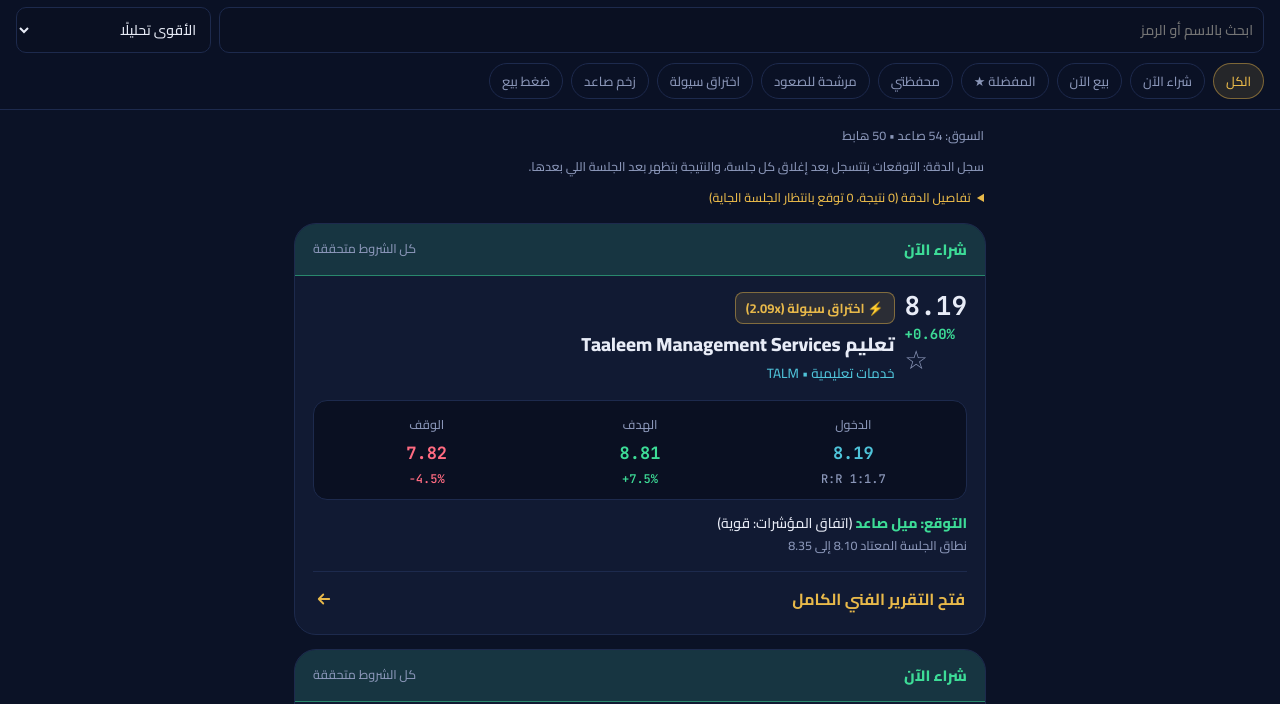
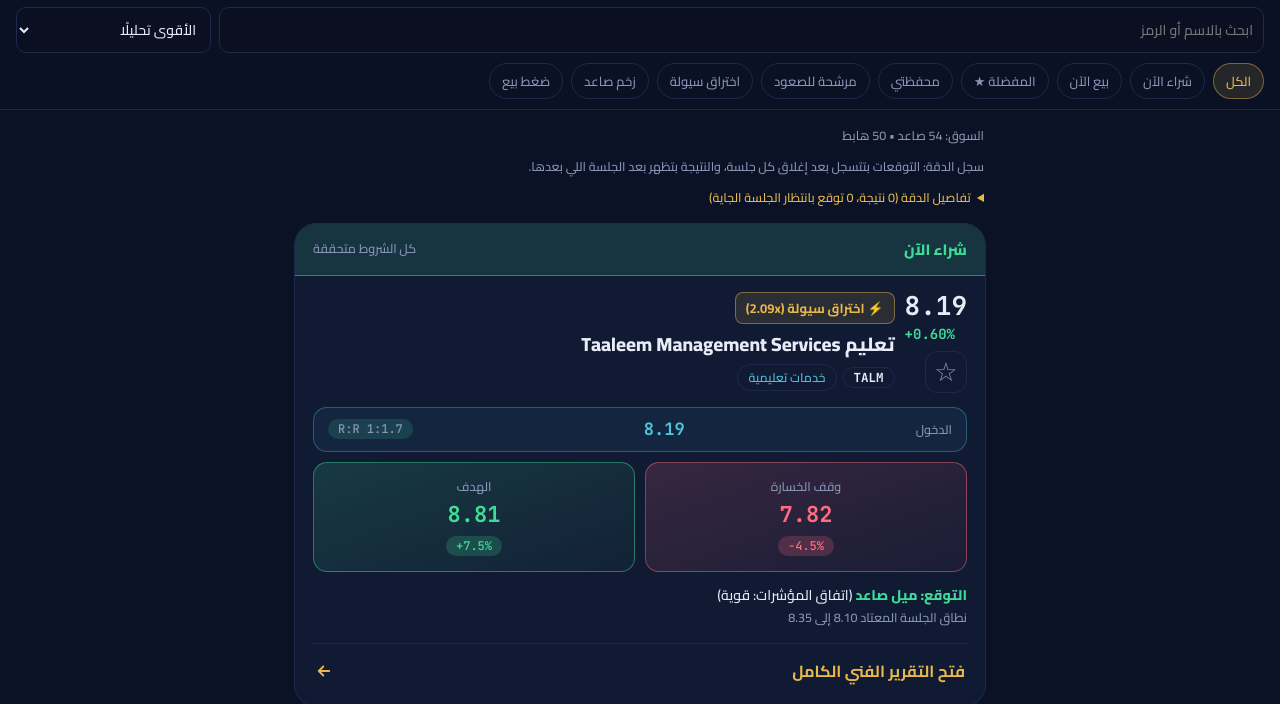
Before and after one commit to hassanelaidy94-cyber/egx-radar, a plain HTML site: page index.html in a window 1280 px wide. Shown: the part 96-800 px from the top of the page. Drawn offline with Linux system fonts and the light colour scheme; no server answers.

Commit message:
Add files via upload

```diff
--- a/index.html
+++ b/index.html
@@ -54,12 +54,27 @@
   .badge.none{color:var(--mute);background:transparent;border-color:var(--line)}
   .name{font-size:19px;font-weight:800;line-height:1.35;overflow-wrap:anywhere}
   .meta{font-size:13.5px;color:var(--cyan);margin-top:2px}
+  .meta span:first-child{color:var(--text);font-family:'JetBrains Mono',monospace;font-weight:700}
   .px{text-align:left;flex:0 0 auto}
   .price{font-size:26px;line-height:1.1;transition:color .4s}
   .price.up{color:var(--up)} .price.down{color:var(--down)}
   .chg{font-size:14px;margin-top:4px}
   .chg.up{color:var(--up)} .chg.down{color:var(--down)} .chg.flat{color:var(--flat)}
-  .levels{display:grid;grid-template-columns:repeat(3,1fr);background:var(--inset);border:1px solid var(--line);border-radius:14px;margin-top:14px;padding:12px 6px;text-align:center}
+  .levels{display:grid;grid-template-columns:1fr 1fr;gap:10px;margin-top:14px}
+  .lv{border-radius:14px;padding:12px 8px;text-align:center;border:1px solid var(--line);background:var(--inset)}
+  .lv.entry{grid-column:1/-1;display:flex;align-items:center;justify-content:space-between;gap:10px;padding:10px 14px;text-align:right;border-color:rgba(79,195,217,.35);background:rgba(79,195,217,.07)}
+  .lv.entry small{margin:0}
+  .lv.stop{border-color:rgba(255,107,129,.45);background:linear-gradient(160deg,rgba(255,107,129,.16),rgba(255,107,129,.04))}
+  .lv.target{border-color:rgba(61,220,151,.45);background:linear-gradient(160deg,rgba(61,220,151,.16),rgba(61,220,151,.04))}
+  .lv.stop .num,.lv.target .num{font-size:22px;display:block}
+  .lv.stop em,.lv.target em{display:inline-block;margin-top:6px;padding:2px 10px;border-radius:99px;font-size:12px}
+  .lv.stop em{background:rgba(255,107,129,.2)}.lv.target em{background:rgba(61,220,151,.2)}
+  .lv.entry em{margin:0;padding:2px 10px;border-radius:99px;background:rgba(61,220,151,.15);color:var(--up);font-size:12px;order:3}
+  .pl:not(:empty){padding:9px 12px;border-radius:12px;border:1px solid var(--gold-line);background:var(--gold-bg);color:var(--text)}
+  .pl.up:not(:empty){border-color:rgba(61,220,151,.45);background:rgba(61,220,151,.08)}.pl.down:not(:empty){border-color:rgba(255,107,129,.45);background:rgba(255,107,129,.08)}
+  .card .star{border:1px solid var(--line);border-radius:12px;width:42px;height:42px;display:grid;place-items:center;margin-top:8px;padding:0}
+  .card .star[aria-pressed=true]{border-color:var(--gold-line);background:var(--gold-bg)}
+  .meta span{display:inline-block;border:1px solid var(--line);border-radius:99px;padding:1px 10px;margin:4px 0 0 6px;font-size:12.5px}
   .lv small{display:block;color:var(--mute);font-size:12.5px;margin-bottom:2px}
   .lv .num{font-size:17px}
   .lv em{display:block;font-style:normal;font-size:12px;margin-top:3px;direction:ltr;font-family:'JetBrains Mono',monospace}
@@ -435,8 +450,8 @@ function buildCard(u) {
     </div>
     <div class="levels">
       <div class="lv entry"><small>الدخول</small><span class="num" data-r="entry"></span><em data-r="rr2"></em></div>
+      <div class="lv stop"><small>وقف الخسارة</small><span class="num" data-r="stop"></span><em data-r="sp"></em></div>
       <div class="lv target"><small>الهدف</small><span class="num" data-r="target"></span><em data-r="tp"></em></div>
-      <div class="lv stop"><small>الوقف</small><span class="num" data-r="stop"></span><em data-r="sp"></em></div>
     </div>
     <div class="pl" data-r="pl"></div>
     <div class="warnl" data-r="warn"></div>
@@ -474,7 +489,8 @@ function buildCard(u) {
       <ul class="why" data-r="why"></ul>
     </div>`;
   el.querySelector('.name').textContent = u[1];
-  el.querySelector('.meta').textContent = u[2] ? `${u[2]} • ${u[0]}` : u[0];
+  { const m = el.querySelector('.meta'); const a = document.createElement('span'); a.textContent = u[0]; m.appendChild(a);
+    if (u[2]) { const b = document.createElement('span'); b.textContent = u[2]; m.appendChild(b); } }
   el.querySelector('.star').addEventListener('click', () => {
     if (favs.has(u[0])) favs.delete(u[0]); else favs.add(u[0]);
     saveFavs(); const c = cards.get(u[0]); if (c) paintStar(c, u[0]);
```
